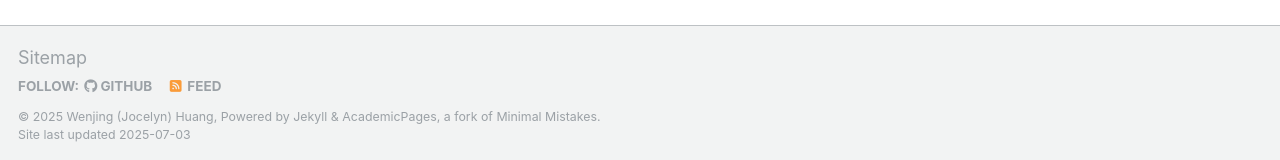
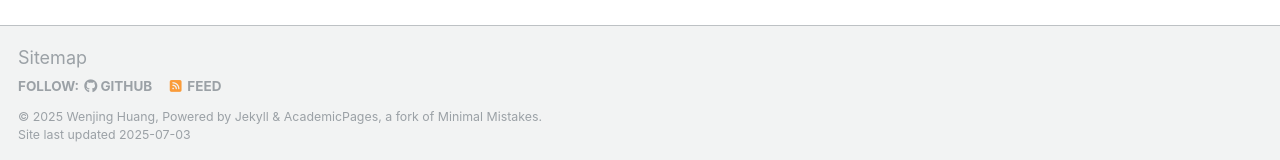
Before and after one commit to jocelynnnwj/jocelynnnwj.github.io, a Jekyll site: the page built from _pages/about.md, in a window 1280 px wide and 1073 px high. Shown: the part 910-1070 px from the top of the window. Built offline with Jekyll 4.4.1, drawn with Linux system fonts in a browser that asks for light colours; a script that is not in the unit is left out.

Commit message:
Update name in config.yml

```diff
--- a/_config.yml
+++ b/_config.yml
@@ -10,7 +10,7 @@
 locale                   : "en-US"
 title                    : "Wenjing Huang"
 title_separator          : ""
-name                     : &name "Wenjing (Jocelyn) Huang"
+name                     : &name "Wenjing Huang"
 description              : &description "Master's Student in Applied Data Science at USC, interested in applied AI, recommendation systems, and computer vision."
 url                      : https://jocelynnnwj.github.io/wenjinghuang.github.io/ # the base hostname & protocol for your site e.g. "https://mmistakes.github.io"
 baseurl                  : "" # the subpath of your site, e.g. "/blog"
```
